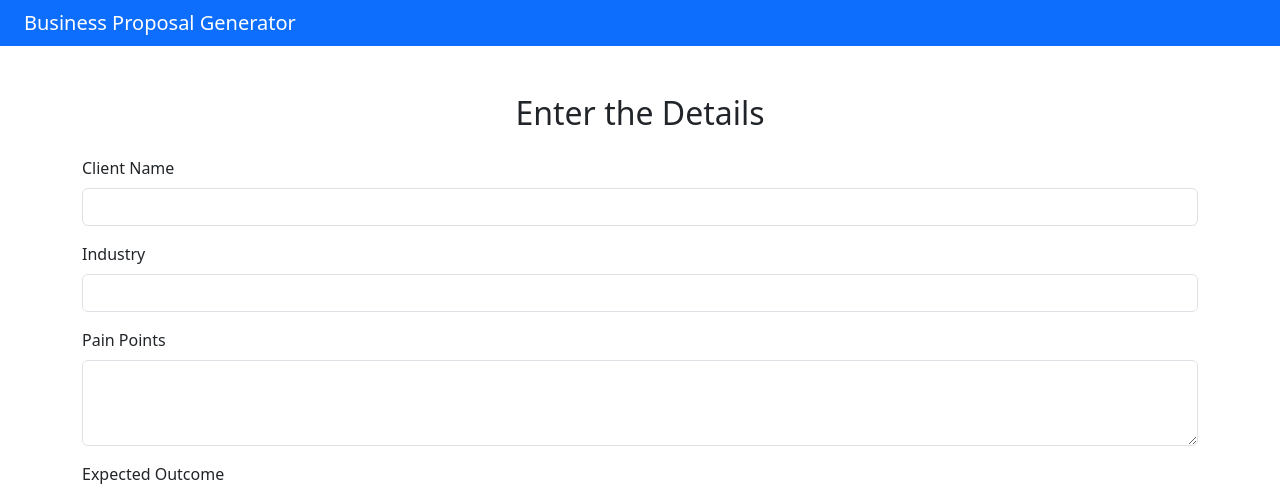
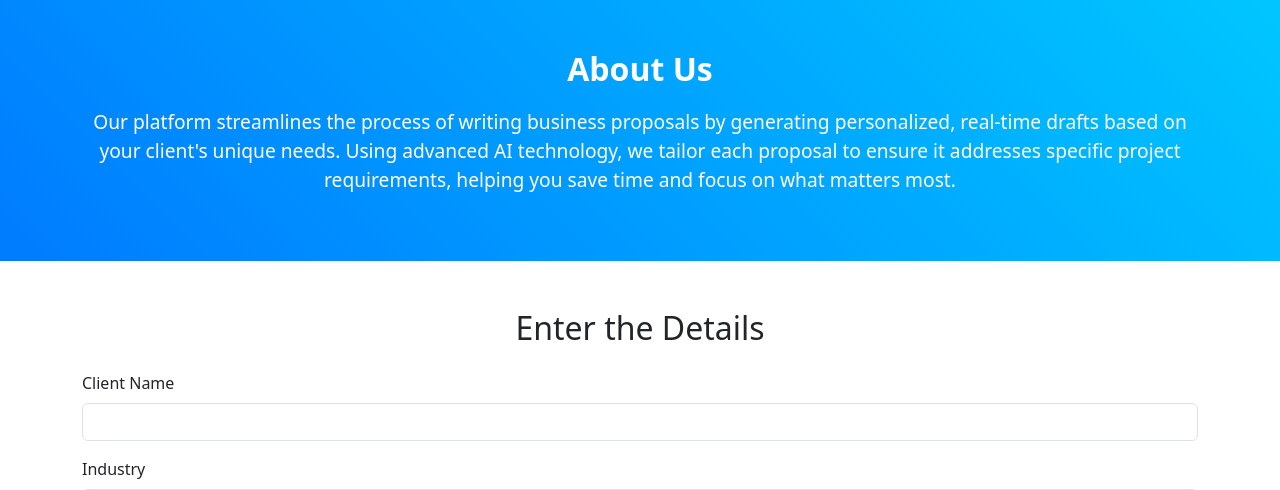
Before and after one commit to abhithgowda/Buiness-Proposal-Generator, a Flask app: page / in a window 1280 px wide. Shown: the top 490 px of the page. Run offline with Flask 3, Linux system fonts and the light colour scheme.

Commit message:
final commit

```diff
--- a/templates/index.html
+++ b/templates/index.html
@@ -1,22 +1,46 @@
-<!doctype html>
+<!DOCTYPE html>
 <html lang="en">
+
 <head>
-    <meta charset="utf-8">
-    <meta name="viewport" content="width=device-width, initial-scale=1">
-    <title>Buisness Proposal</title>
-    <link href="https://cdn.jsdelivr.net/npm/bootstrap@5.3.3/dist/css/bootstrap.min.css" rel="stylesheet" integrity="sha384-QWTKZyjpPEjISv5WaRU9OFeRpok6YctnYmDr5pNlyT2bRjXh0JMhjY6hW+ALEwIH" crossorigin="anonymous">
+    <meta charset="utf-8" />
+    <meta name="viewport" content="width=device-width, initial-scale=1" />
+    <title>PX</title>
+    <link href="https://cdn.jsdelivr.net/npm/bootstrap@5.3.3/dist/css/bootstrap.min.css" rel="stylesheet"
+        integrity="sha384-QWTKZyjpPEjISv5WaRU9OFeRpok6YctnYmDr5pNlyT2bRjXh0JMhjY6hW+ALEwIH" crossorigin="anonymous" />
+    <style>
+        .about-section {
+            background: linear-gradient(45deg, #007bff, #00c6ff);
+            color: white;
+            padding: 50px 0;
+        }
+
+        .about-section h2 {
+            font-weight: bold;
+            margin-bottom: 20px;
+        }
+
+        .about-section p {
+            font-size: 1.2rem;
+        }
+    </style>
 </head>
+
 <body>
-
-    <script src="https://cdn.jsdelivr.net/npm/bootstrap@5.3.3/dist/js/bootstrap.bundle.min.js" integrity="sha384-YvpcrYf0tY3lHB60NNkmXc5s9fDVZLESaAA55NDzOxhy9GkcIdslK1eN7N6jIeHz"
+    <section class="about-section text-center">
+        <div class="container">
+            <h2>About Us</h2>
+            <p>
+                Our platform streamlines the process of writing business proposals by
+                generating personalized, real-time drafts based on your client's
+                unique needs. Using advanced AI technology, we tailor each proposal to
+                ensure it addresses specific project requirements, helping you save
+                time and focus on what matters most.
+            </p>
+        </div>
+    </section>
+    <script src="https://cdn.jsdelivr.net/npm/bootstrap@5.3.3/dist/js/bootstrap.bundle.min.js"
+        integrity="sha384-YvpcrYf0tY3lHB60NNkmXc5s9fDVZLESaAA55NDzOxhy9GkcIdslK1eN7N6jIeHz"
         crossorigin="anonymous"></script>
-    <nav class="navbar navbar-expand-lg bg-primary">
-        <div class="container-fluid">
-                <div class="container-fluid">
-                    <a class="navbar-brand text-white" href="#">Business Proposal Generator</a>
-                </div>
-        </div>
-      </nav>
 
     <!-- THis is the forms Section -->
 
@@ -25,12 +49,12 @@
         <form action="/submit" method="POST">
             <div class="mb-3">
                 <label for="clientName" class="form-label">Client Name</label>
-                    <input type="text" class="form-control" id="clientName" name="clientName" required>
+                <input type="text" class="form-control" id="clientName" name="clientName" required />
             </div>
 
             <div class="mb-3">
                 <label for="industry" class="form-label">Industry</label>
-                    <input type="text" class="form-control" id="industry" name="industry" required>
+                <input type="text" class="form-control" id="industry" name="industry" required />
             </div>
 
             <div class="mb-3">
@@ -45,7 +69,7 @@
 
             <div class="mb-3">
                 <label for="projectName" class="form-label">Project Name</label>
-                    <input type="text" class="form-control" id="projectName" name="projectName" required>
+                <input type="text" class="form-control" id="projectName" name="projectName" required />
             </div>
 
             <div class="mb-3">
@@ -55,17 +79,17 @@
 
             <div class="mb-3">
                 <label for="timeline" class="form-label">Timeline</label>
-                    <input type="text" class="form-control" id="timeline" name="timeline" required>
+                <input type="text" class="form-control" id="timeline" name="timeline" required />
             </div>
 
             <div class="mb-3">
                 <label for="budget" class="form-label">Budget</label>
-                    <input type="text" class="form-control" id="budget" name="budget" required>
+                <input type="text" class="form-control" id="budget" name="budget" required />
             </div>
 
             <div class="mb-3">
                 <label for="tone" class="form-label">Tone</label>
-                    <input type="text" class="form-control" id="tone" name="tone" required>
+                <input type="text" class="form-control" id="tone" name="tone" required />
             </div>
 
             <div class="mb-3">
@@ -81,11 +105,6 @@
             <button type="submit" class="btn btn-primary">Submit</button>
         </form>
     </div>
+</body>
 
-
-
-
-
-
-  </body>
 </html>
```
Also changed, not shown: main.py (+46 -30 lines). Lines whose indentation alone changed are shown as unchanged.
